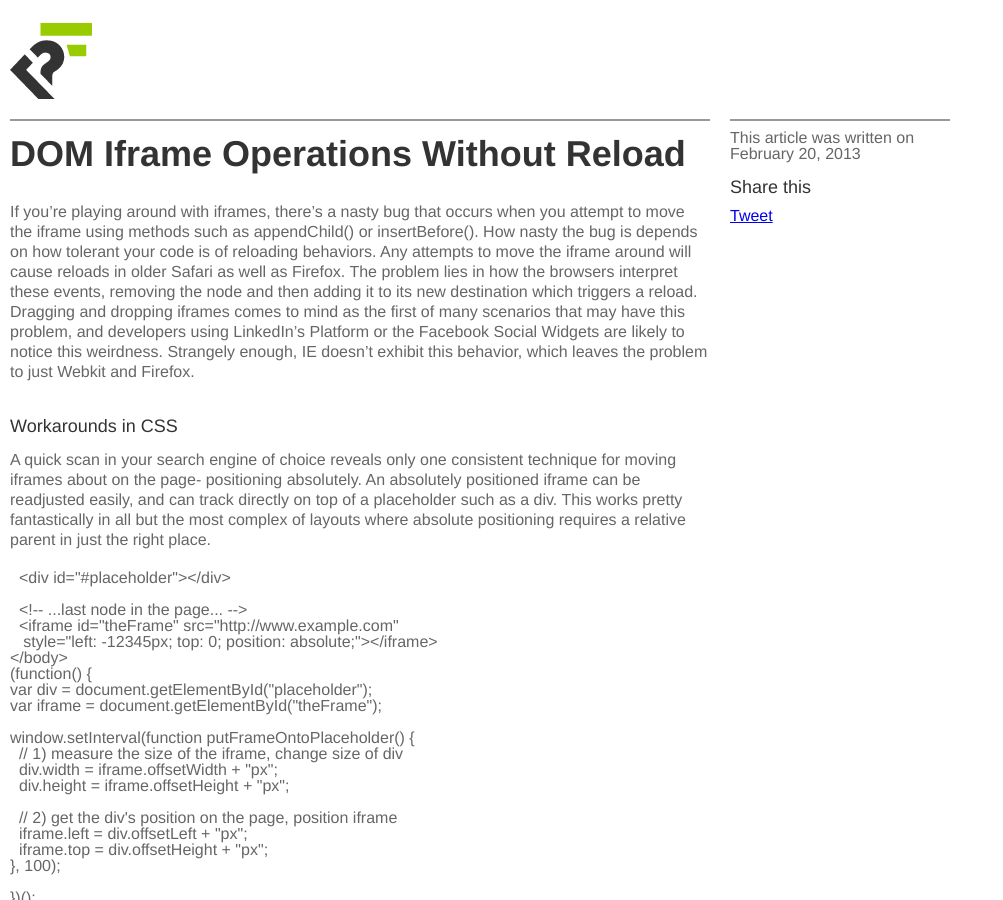
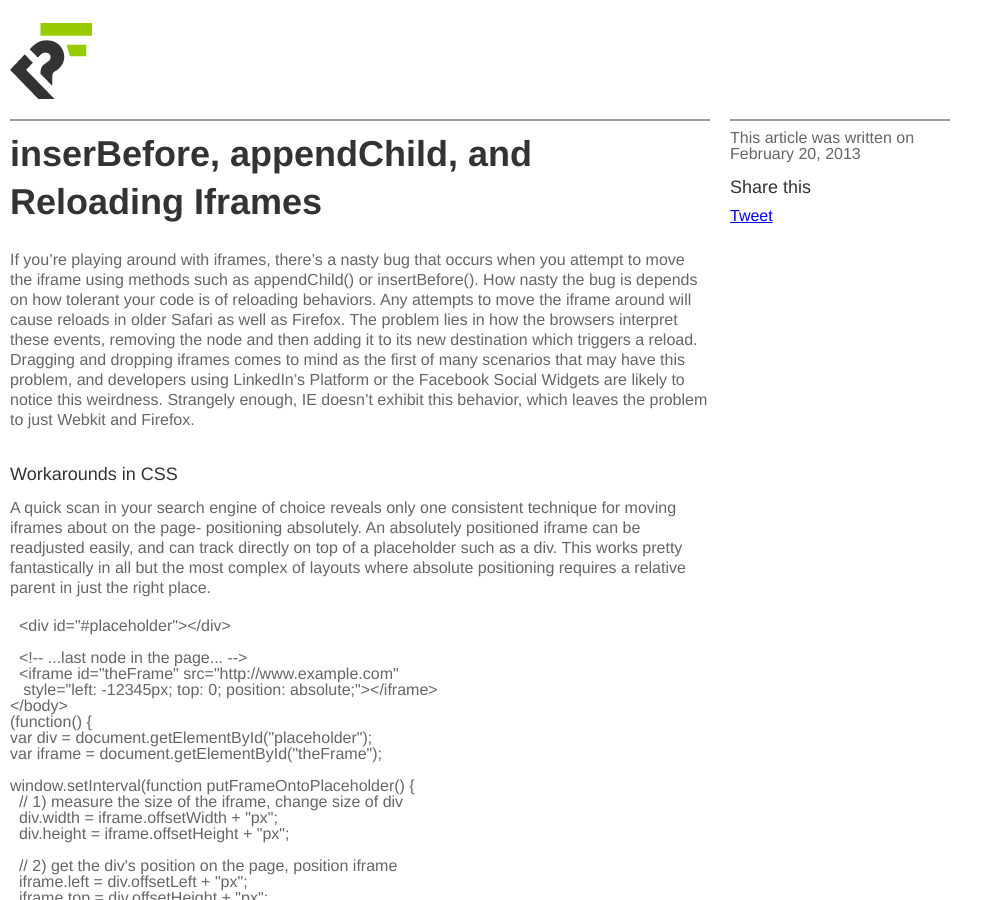
Before and after one commit to Jakobo/jakobo.github.com, a Jekyll site: the page built from _posts/2013-02-20-move_iframe_without_reload.md, in a window 1280 px wide and 900 px high. Shown: the whole window, without its empty margins (0-1003 px from the left). Built offline with Jekyll 4.4.1, drawn with Linux system fonts in a browser that asks for light colours; comment, search, counter and statistics services are not loaded.

Commit message:
final title change

```diff
--- a/_posts/2013-02-20-move_iframe_without_reload.md
+++ b/_posts/2013-02-20-move_iframe_without_reload.md
@@ -2,7 +2,7 @@
 published: true
 layout: post
 permalink: /article/insertbefore_appendchild_and_reloading_iframes
-title: DOM Iframe Operations Without Reload
+title: inserBefore, appendChild, and Reloading Iframes
 ---
 
 If you're playing around with iframes, there's a nasty bug that occurs when you attempt to move the iframe using methods such as appendChild() or insertBefore(). How nasty the bug is depends on how tolerant your code is of reloading behaviors. Any attempts to move the iframe around will cause reloads in older Safari as well as Firefox. The problem lies in how the browsers interpret these events, removing the node and then adding it to its new destination which triggers a reload. Dragging and dropping iframes comes to mind as the first of many scenarios that may have this problem, and developers using LinkedIn's Platform or the Facebook Social Widgets are likely to notice this weirdness. Strangely enough, IE doesn't exhibit this behavior, which leaves the problem to just Webkit and Firefox.
```
